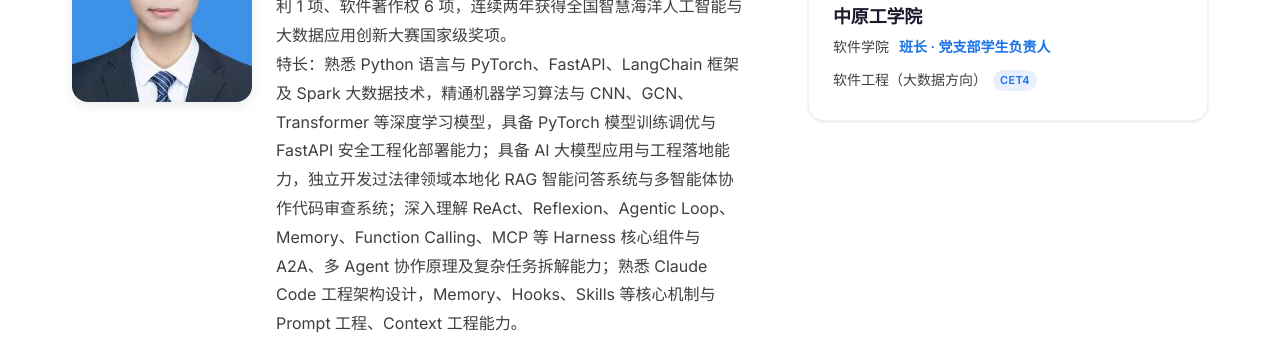
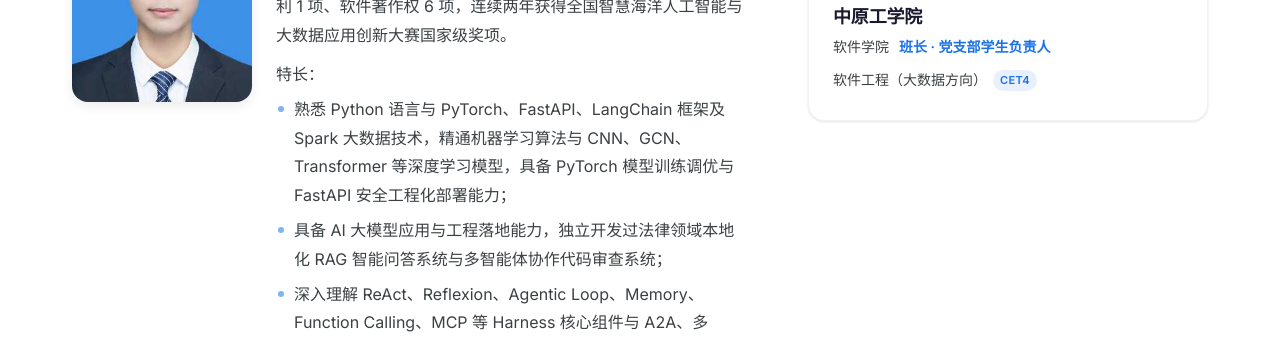
Before and after one commit to Fightming98/Fightming98.github.io, a plain HTML site: page index.html in a window 1280 px wide. Shown: the part 460-800 px from the top of the page. Drawn offline with Linux system fonts and the light colour scheme.

Commit message:
首屏特长拆成四条要点
原来是一整段 13 行的连续文字，中英混排下右边缘参差、四个分号串成
一块，扫读找不到落点。按原文字一句一条拆成四条，前面加「特长：」，
每条前面一个小圆点。文字本身没有改动。

CSS 里新增 .bio-list / .bio-label：.hero-bio 的 p 不带 margin，
段距单独补，圆点的位置用 em 跟着字号走。

Co-Authored-By: Claude Code <noreply@anthropic.com>

```diff
--- a/css/style.css
+++ b/css/style.css
@@ -513,6 +513,39 @@ img { max-width: 100%; display: block; }
   line-height: 1.8;
   color: var(--c-text-2);
 }
+
+/* 「特长」的四条：原来是一整段 13 行，扫读找不到落点，拆成一条一行。
+   .hero-bio 里的 p 不带 margin，所以段距得自己补 */
+.hero-bio .bio-label { margin-top: 10px; }
+
+.bio-list {
+  list-style: none;          /* 换成下面那个小圆点，浏览器自带的圆点太大、位置也不对 */
+  margin: 6px 0 0;
+  padding: 0;
+}
+
+.bio-list li {
+  position: relative;
+  padding-left: 18px;
+  font-size: 1rem;
+  line-height: 1.8;
+  color: var(--c-text-2);
+}
+
+/* 小圆点在第一条基线略上的位置：top 用 em 跟着行高走，改字号时自动跟着变 */
+.bio-list li::before {
+  content: "";
+  position: absolute;
+  left: 2px;
+  top: .72em;
+  width: 6px;
+  height: 6px;
+  border-radius: 50%;
+  background: var(--c-accent);
+  opacity: .55;
+}
+
+.bio-list li + li { margin-top: 6px; }
 
 .hero-actions { display: flex; gap: 12px; flex-wrap: wrap; }
 
--- a/index.html
+++ b/index.html
@@ -100,7 +100,7 @@
             <img src="image/photo.jpg" alt="王明豪" class="hero-photo" width="180" height="225" decoding="async">
 
             <div class="hero-bio">
-              <!-- 这三段在源文件里不换行：HTML 会把段落内的换行折成空格，
+              <!-- 这几处在源文件里不换行：HTML 会把段落内的换行折成空格，
                    中文句子中间凭空多出一个空格（「智慧海洋 预测预警」）。
                    段落内部的折行只在这个空格看不出来的地方才允许 -->
               <p>
@@ -109,9 +109,15 @@
               <!-- <p>
                 在校期间担任大学班长与党支部学生负责人，荣获华为云鲲鹏技能认证，多次获得国家励志奖学金，学业奖学金，三好学生，五好学生，优秀班干，优秀团干，辩论赛一等奖，市级优秀志愿者和疫情优秀工作者等 10 余项荣誉称号。
               </p> -->
-              <p>
-                特长：熟悉 Python 语言与 PyTorch、FastAPI、LangChain 框架及 Spark 大数据技术，精通机器学习算法与 CNN、GCN、Transformer 等深度学习模型，具备 PyTorch 模型训练调优与 FastAPI 安全工程化部署能力；具备 AI 大模型应用与工程落地能力，独立开发过法律领域本地化 RAG 智能问答系统与多智能体协作代码审查系统；深入理解 ReAct、Reflexion、Agentic Loop、Memory、Function Calling、MCP 等 Harness 核心组件与 A2A、多 Agent 协作原理及复杂任务拆解能力；熟悉 Claude Code 工程架构设计，Memory、Hooks、Skills 等核心机制与 Prompt 工程、Context 工程能力。
-              </p>
+              <p class="bio-label">特长：</p>
+              <!-- 四个分号拆成四条：每条一个主题，扫读时一行一个落点。
+                   文字本身没动，只是把原来的一段拆开 -->
+              <ul class="bio-list">
+                <li>熟悉 Python 语言与 PyTorch、FastAPI、LangChain 框架及 Spark 大数据技术，精通机器学习算法与 CNN、GCN、Transformer 等深度学习模型，具备 PyTorch 模型训练调优与 FastAPI 安全工程化部署能力；</li>
+                <li>具备 AI 大模型应用与工程落地能力，独立开发过法律领域本地化 RAG 智能问答系统与多智能体协作代码审查系统；</li>
+                <li>深入理解 ReAct、Reflexion、Agentic Loop、Memory、Function Calling、MCP 等 Harness 核心组件与 A2A、多 Agent 协作原理及复杂任务拆解能力；</li>
+                <li>熟悉 Claude Code 工程架构设计，Memory、Hooks、Skills 等核心机制与 Prompt 工程、Context 工程能力。</li>
+              </ul>
             </div>
           </div>
 
```
